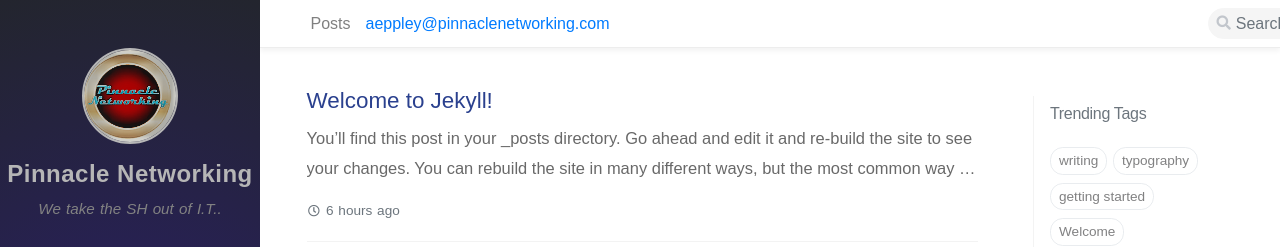
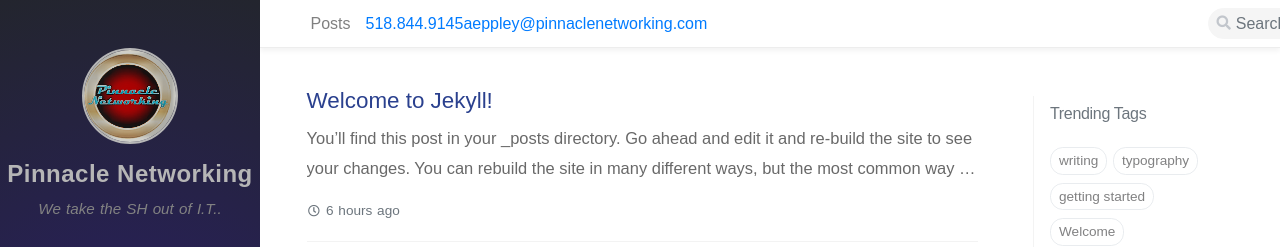
Before and after one commit to Pinnaclenetworking/pinnaclenetworking.github.io, a Jekyll site: the page built from index.html, in a window 1280 px wide. Shown: the top 247 px of the page. Built offline with Jekyll 4.4.1, drawn with Linux system fonts in a browser that asks for light colours; nearby versions of some CDN libraries; some web fonts are replaced; the list of posts is cut into pages by our own code; comment, search, counter and statistics services are not loaded.

Commit message:
Update topbar.html

```diff
--- a/_includes/topbar.html
+++ b/_includes/topbar.html
@@ -37,7 +37,7 @@
       {{- page.title -}}
     {% endif %}
     </div>
-    <div id="top-bar" class="col-11 d-flex h-100 align-items-center justify-content-right"><a href="tel:15188449145:>518.844.9145</a> <a href="mailto:aeppley@pinnaclenetworking.com">aeppley@pinnaclenetworking.com</a></div>
+    <div id="top-bar" class="col-11 d-flex h-100 align-items-center justify-content-right"><a href="tel:15188449145">518.844.9145</a> <a href="mailto:aeppley@pinnaclenetworking.com">aeppley@pinnaclenetworking.com</a></div>
     <i id="search-trigger" class="fas fa-search fa-fw"></i>
     <span id="search-wrapper" class="align-items-center">
       <i class="fas fa-search fa-fw"></i>
```
